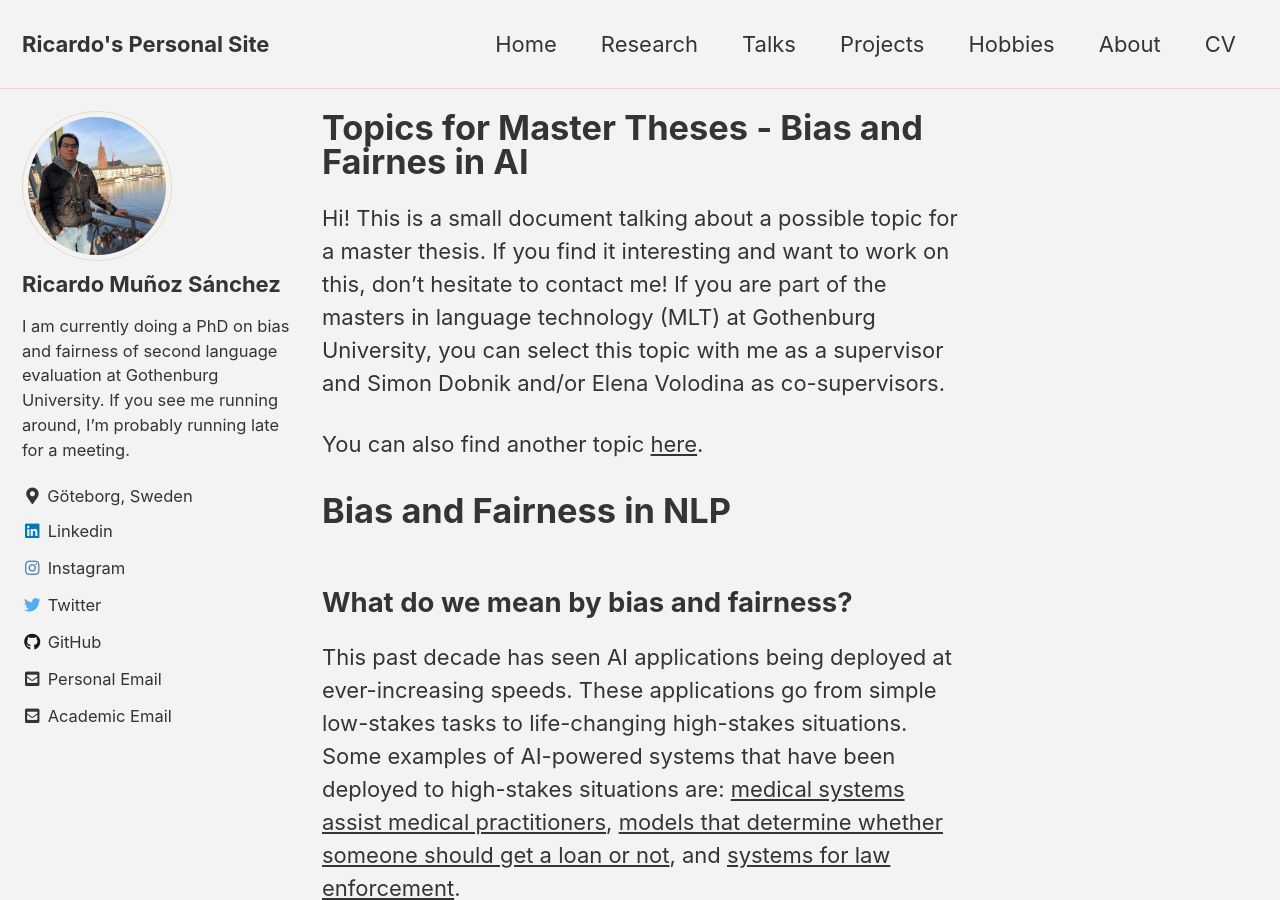
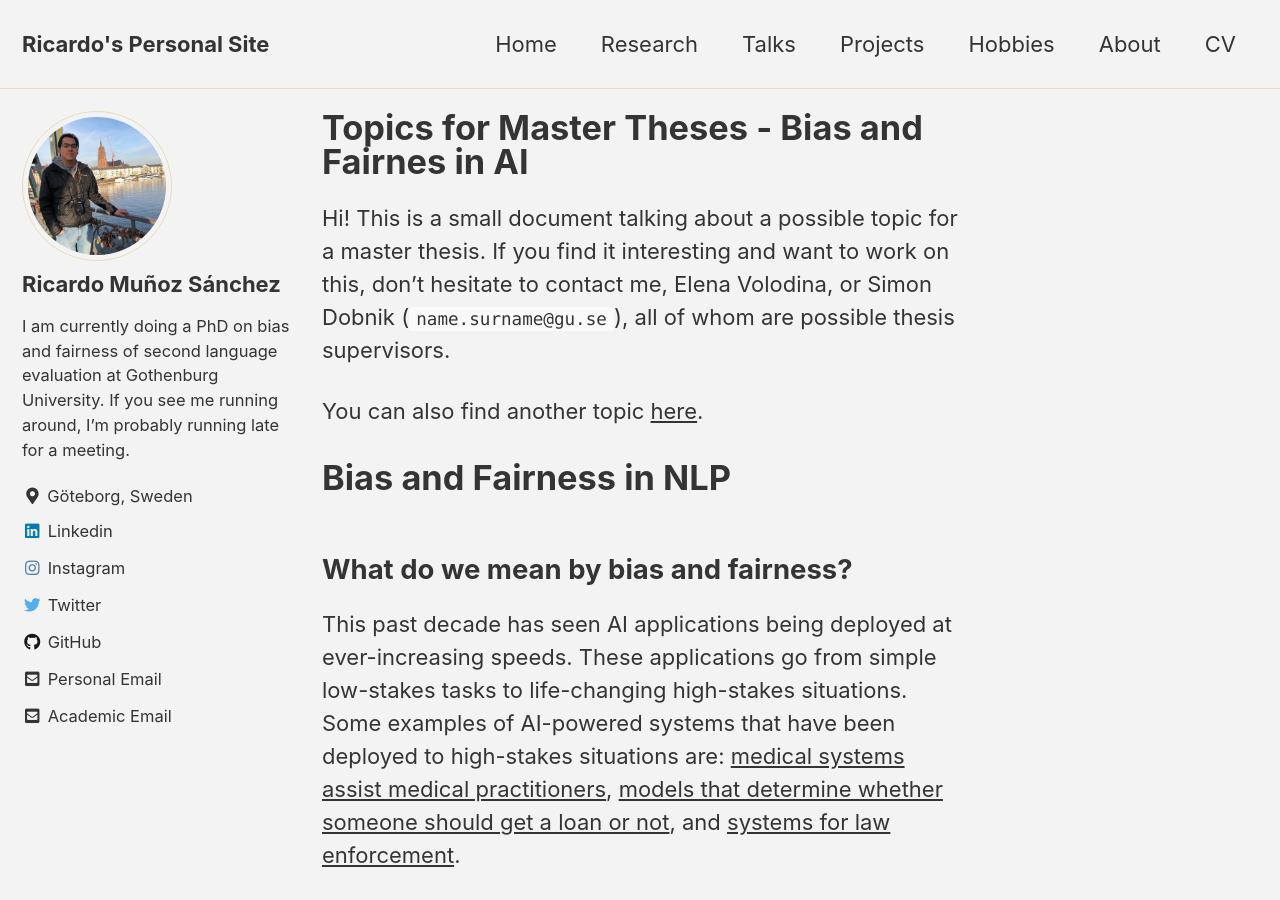
Before and after one commit to rimusa/rimusa.github.io, a Jekyll site: the page built from docs/_pages/masters_thesis_topics.md, in a window 1280 px wide and 900 px high. Built offline with Jekyll 4.4.1, drawn with Linux system fonts in a browser that asks for light colours; cached includes are drawn as plain includes; some of the changed text lies outside the part shown.

Commit message:
Updated the bias+fairness topic with Arianna's suggestions from the other one

```diff
--- a/docs/_pages/masters_thesis_topics.md
+++ b/docs/_pages/masters_thesis_topics.md
@@ -6,8 +6,7 @@ author_profile: true
 ---
 
 Hi! This is a small document talking about a possible topic for a master thesis.
-If you find it interesting and want to work on this, don't hesitate to contact me!
-If you are part of the masters in language technology (MLT) at Gothenburg University, you can select this topic with me as a supervisor and Simon Dobnik and/or Elena Volodina as co-supervisors.
+If you find it interesting and want to work on this, don't hesitate to contact me, Elena Volodina, or Simon Dobnik (`name.surname@gu.se`), all of whom are possible thesis supervisors.
 
 You can also find another topic [here](../masters-topics-GEC).
 
@@ -61,7 +60,7 @@ This means that there are a lot of possibilities on where we can expand upon, fo
 
 ## Ideas on what to work on
 
-While the above are some areas on which you can work on, here are three more concrete ideas for what to work on:
+There are several directions your project could take, and you are also welcome to propose your own idea.
  - Grammatical error correction (GEC)
    - "Hen" is a pronoun oficially introduced to Swedish [in 2015](https://svenska.se/saol/?id=1105387&pz=3) and is a gender-neutral way to refer to someone. However, due to lack of data it can be hard to work with it in some tasks, such as [POS tagging](https://umu.diva-portal.org/smash/get/diva2:1713349/FULLTEXT01.pdf). [Some work similar to this](https://aclanthology.org/2023.bea-1.13/) has been done for English.
    - There is also the [Multi-GEC data](../masters-topics-GEC), which is the other project we're offering this year. An intersection between the two projects could be to check how different language models perform, particularly those that claim to be multilingual. Once we find any discrepancies, we can attempt to reduce their impact.
```
Also changed, not shown: other parts of docs/_pages/masters_thesis_topics.md (+1 -1 lines).
